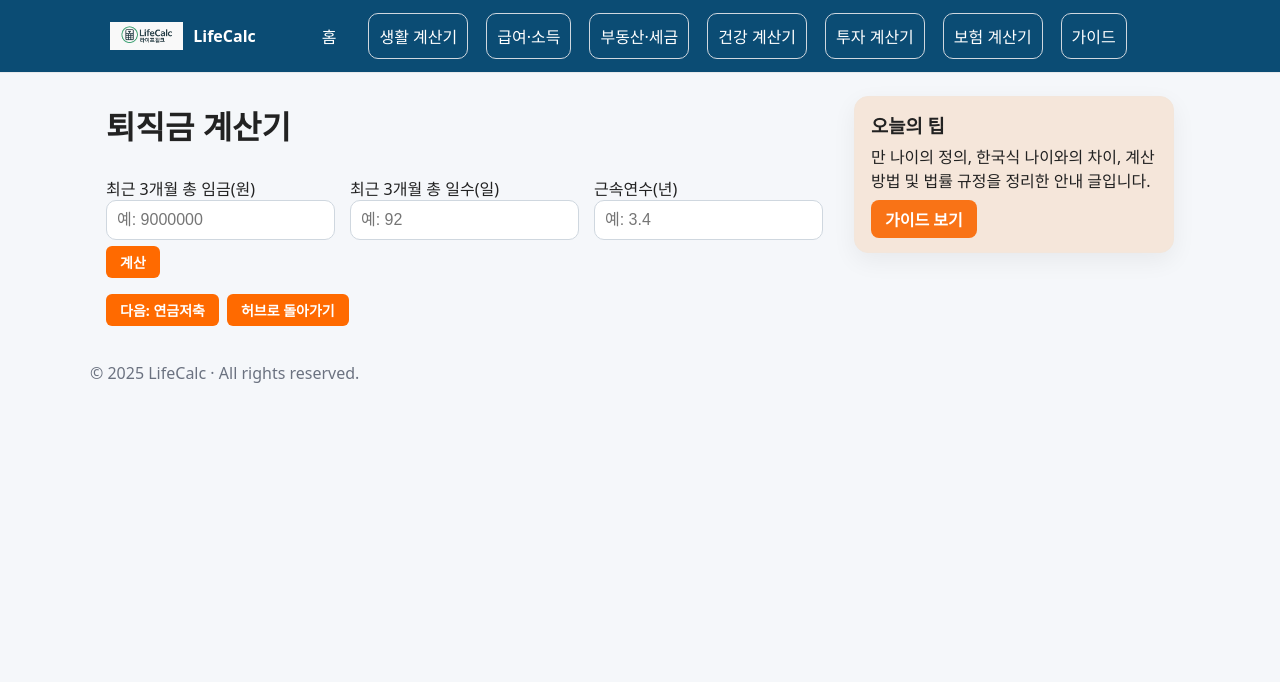
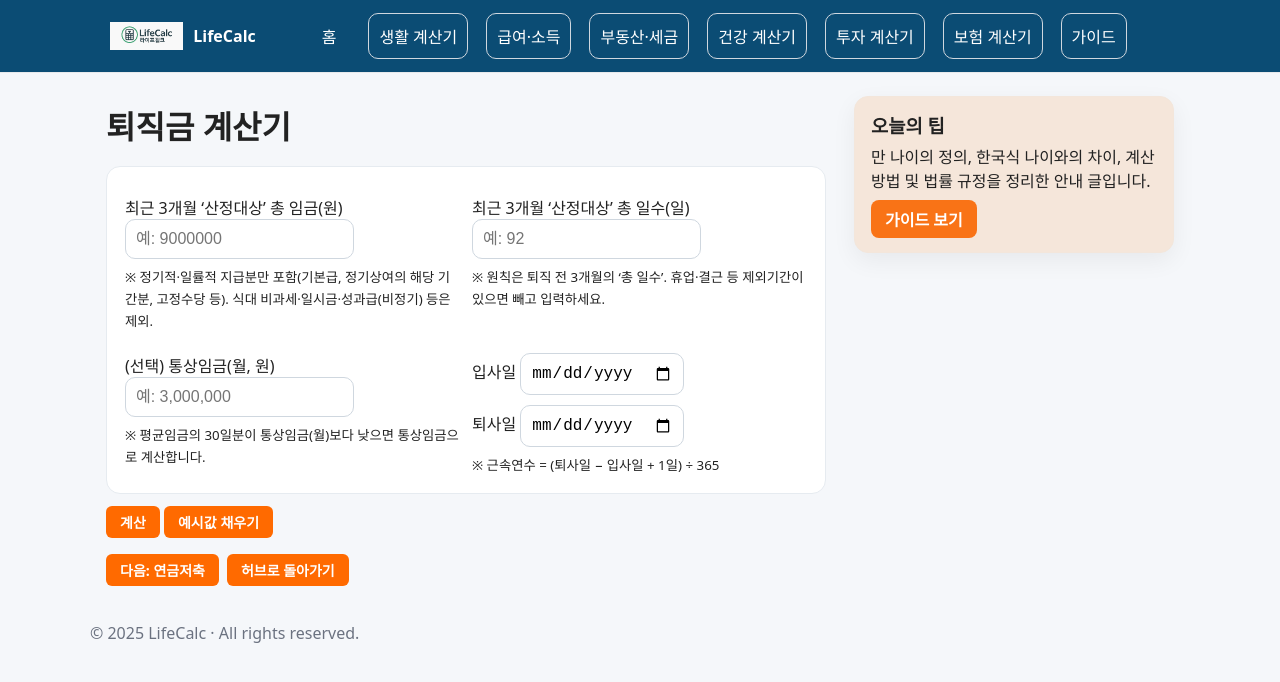
Before and after one commit to khai-lang/LifeCalc, a Jekyll site: the page built from salary/retirement/index.md, in a window 1280 px wide. Shown: the top 682 px of the page. Built offline with Jekyll 4.4.1, drawn with Linux system fonts in a browser that asks for light colours.

Commit message:
Update index.md

```diff
--- a/salary/retirement/index.md
+++ b/salary/retirement/index.md
@@ -6,24 +6,55 @@ permalink: /salary/retirement/
 
 ---
 
-# 퇴직금 계산기
+<h1>퇴직금 계산기</h1>
 
-<form id="rtm-form" onsubmit="event.preventDefault(); calcRtm();">
-  <div style="display:grid;grid-template-columns:repeat(3,minmax(0,1fr));gap:12px">
-    <label>최근 3개월 총 임금(원)
-      <input type="number" id="rtm-sum" placeholder="예: 9000000" required>
-    </label>
-    <label>최근 3개월 총 일수(일)
-      <input type="number" id="rtm-days" placeholder="예: 92" required>
-    </label>
-    <label>근속연수(년)
-      <input type="number" id="rtm-years" step="0.1" placeholder="예: 3.4" required>
-    </label>
+<form id="rtm-form" onsubmit="event.preventDefault(); calcRtmAccurate();">
+  <div class="card p-3" style="display:grid;grid-template-columns:repeat(2,minmax(0,1fr));gap:12px">
+    <!-- ① 평균임금 계산용 입력 -->
+    <div>
+      <label>최근 3개월 ‘산정대상’ 총 임금(원)
+        <input type="number" id="rtm-sum" inputmode="numeric" placeholder="예: 9000000" required>
+      </label>
+      <small class="muted">
+        ※ 정기적·일률적 지급분만 포함(기본급, 정기상여의 해당 기간분, 고정수당 등). 식대 비과세·일시금·성과급(비정기) 등은 제외.
+      </small>
+    </div>
+    <div>
+      <label>최근 3개월 ‘산정대상’ 총 일수(일)
+        <input type="number" id="rtm-days" inputmode="numeric" placeholder="예: 92" required>
+      </label>
+      <small class="muted">
+        ※ 원칙은 퇴직 전 3개월의 ‘총 일수’. 휴업·결근 등 제외기간이 있으면 빼고 입력하세요.
+      </small>
+    </div>
+
+    <!-- ② 통상임금 하한 보정(선택) -->
+    <div>
+      <label>(선택) 통상임금(월, 원)
+        <input type="number" id="rtm-ordinary-month" inputmode="numeric" placeholder="예: 3,000,000">
+      </label>
+      <small class="muted">※ 평균임금의 30일분이 통상임금(월)보다 낮으면 통상임금으로 계산합니다.</small>
+    </div>
+
+    <!-- ③ 근속연수: 실제 일수 기반 -->
+    <div>
+      <label>입사일
+        <input type="date" id="rtm-join" required>
+      </label>
+      <label>퇴사일
+        <input type="date" id="rtm-leave" required>
+      </label>
+      <small class="muted">※ 근속연수 = (퇴사일 − 입사일 + 1일) ÷ 365</small>
+    </div>
   </div>
-  <button class="btn">계산</button>
+
+  <div style="margin-top:12px">
+    <button class="btn">계산</button>
+    <button class="btn ghost" type="button" onclick="prefill3mo();">예시값 채우기</button>
+  </div>
 </form>
 
-<div id="rtm-out" class="result-box"></div>
+<div id="rtm-out" class="result-box" style="margin-top:16px"></div>
 
 <div class="btn-row" style="display:flex;gap:8px;flex-wrap:wrap;margin-top:16px">
   <a class="btn" href="/salary/pension-savings/">다음: 연금저축</a>
@@ -31,21 +62,79 @@ permalink: /salary/retirement/
 </div>
 
 <script>
-const f2 = n => (Math.round(n)).toLocaleString('ko-KR');
-function calcRtm(){
-  const sum = Math.max(0, Number(document.getElementById('rtm-sum').value)||0);
-  const days= Math.max(1, Number(document.getElementById('rtm-days').value)||1);
-  const yrs = Math.max(0, Number(document.getElementById('rtm-years').value)||0);
-  const daily = sum / days;         // 평균임금(1일)
-  const monthBase = daily * 30;     // 30일분
-  const severance = Math.round(monthBase * yrs);
+/** 유틸 */
+const won = n => (isFinite(n) ? Math.round(n).toLocaleString('ko-KR') : '—');
+const clampPos = n => Math.max(0, Number(n) || 0);
+
+/** 근속일수 계산: (leave - join + 1)일 */
+function diffDaysInclusive(joinStr, leaveStr){
+  const j = new Date(joinStr);
+  const l = new Date(leaveStr);
+  if (!(j instanceof Date) || isNaN(j) || !(l instanceof Date) || isNaN(l)) return NaN;
+  const ms = l - j;
+  return ms < 0 ? NaN : Math.floor(ms / (1000*60*60*24)) + 1;
+}
+
+/** 메인 계산 */
+function calcRtmAccurate(){
+  const sum = clampPos(document.getElementById('rtm-sum').value);
+  const days = Math.max(1, clampPos(document.getElementById('rtm-days').value));
+  const ordinaryMonth = clampPos(document.getElementById('rtm-ordinary-month').value);
+  const join = document.getElementById('rtm-join').value;
+  const leave = document.getElementById('rtm-leave').value;
+
   const out = document.getElementById('rtm-out');
   out.classList.add('show');
+
+  // 검증
+  const tenureDays = diffDaysInclusive(join, leave);
+  if (!isFinite(tenureDays)){
+    out.innerHTML = `<div class="card p-3 error">입사일/퇴사일을 확인하세요.</div>`;
+    return;
+  }
+
+  // 평균임금(1일) 및 30일분
+  const avgDaily = sum / days;          // 평균임금(1일)
+  const avg30 = avgDaily * 30;          // 평균임금의 30일분(월 상당)
+  // 통상임금 하한 보정(선택)
+  const monthBase = ordinaryMonth > 0 ? Math.max(avg30, ordinaryMonth) : avg30;
+
+  // 법정 산식: 퇴직금 = (30일분 평균임금) × (근속일수 / 365)
+  const severance = monthBase * (tenureDays / 365);
+
+  // 표기
   out.innerHTML = `
-    <div class="card p-3"><div class="title">퇴직금(안내)</div>
-    <ul><li>평균임금(1일): ${f2(daily)} 원</li><li>30일분: ${f2(monthBase)} 원</li>
-    <li><strong>퇴직금:</strong> ${f2(severance)} 원</li></ul>
-    <small class="muted">※ 단순화 공식(근속연수×30일분). 특별수당/제외기간 등은 반영되지 않을 수 있습니다.</small>
+    <div class="card p-3">
+      <div class="title">퇴직금(안내·법 기준 가깝게 계산)</div>
+      <ul>
+        <li>평균임금(1일): <strong>${won(avgDaily)}</strong> 원</li>
+        <li>평균임금 30일분: <strong>${won(avg30)}</strong> 원</li>
+        ${
+          ordinaryMonth > 0
+          ? `<li>통상임금(월): <strong>${won(ordinaryMonth)}</strong> 원</li>
+             <li>적용 월기준(하한 보정): <strong>${won(monthBase)}</strong> 원</li>`
+          : `<li>적용 월기준: <strong>${won(monthBase)}</strong> 원 (통상임금 미입력)</li>`
+        }
+        <li>근속일수: <strong>${won(tenureDays)}</strong> 일 (=${(tenureDays/365).toFixed(6)} 년)</li>
+      </ul>
+      <div class="highlight" style="margin-top:8px">
+        <strong>예상 퇴직금: ${won(severance)} 원</strong>
+      </div>
+      <small class="muted" style="display:block;margin-top:8px;line-height:1.5">
+        ※ 평균임금=퇴직 전 3개월 ‘산정대상’ 임금 ÷ 해당 기간 일수. 정기상여는 해당 3개월에 귀속되는 금액만 포함하세요.<br>
+        ※ 평균임금 30일분이 통상임금(월)보다 낮으면 통상임금으로 보정했습니다(선택 입력).<br>
+        ※ 근속연수는 실제 근속일수/365로 월할·일할 반영. 회사 단체협약/취업규칙, 제외기간·가산기간 등에 따라 달라질 수 있습니다.
+      </small>
     </div>`;
 }
+
+/** 예시값 */
+function prefill3mo(){
+  // 최근 3개월 급여 900만, 일수 92일, 통상임금 300만, 2021-03-15 ~ 2025-09-30
+  document.getElementById('rtm-sum').value = 9000000;
+  document.getElementById('rtm-days').value = 92;
+  document.getElementById('rtm-ordinary-month').value = 3000000;
+  document.getElementById('rtm-join').value = '2021-03-15';
+  document.getElementById('rtm-leave').value = (new Date()).toISOString().slice(0,10);
+}
 </script>
```
